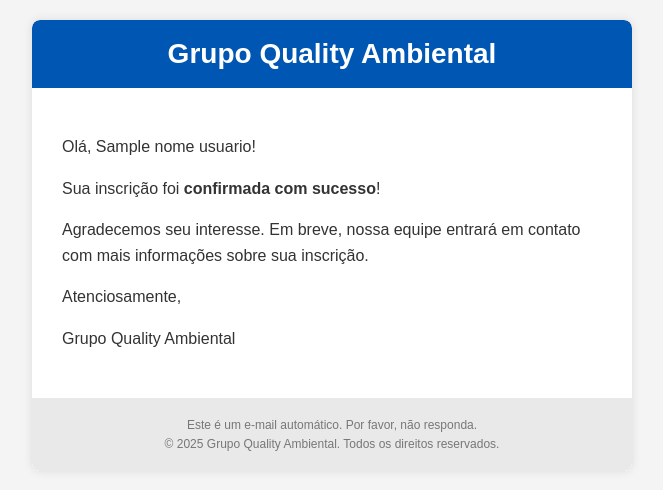
After one commit to WaldembergDev/portal-cadastros, a Django app: template templates/emails/inscricao.html in a window 1280 px wide. The commit adds this page. Shown: the top 490 px of the page, without its empty margins (308-971 px from the left). Run offline with Django 5.2, Linux system fonts and the light colour scheme; the template is opened without the code that fills it: most values are stand-ins (such as "Sample title", 1, 10 or a date in 2020).

Commit message:
feat: alterado a função de enviar e-mail, criado o base_email.html e inscriacao.html

```diff
--- /dev/null
+++ b/templates/emails/base_email.html
@@ -0,0 +1,98 @@
+<!DOCTYPE html>
+<html lang="pt-br">
+<head>
+    <meta charset="UTF-8">
+    <meta name="viewport" content="width=device-width, initial-scale=1.0">
+    <title>{% block title %}Grupo Quality Ambiental{% endblock %}</title>
+    <style>
+        body {
+            margin: 0;
+            padding: 0;
+            font-family: Arial, sans-serif;
+            background-color: #f4f4f4; /* Cor de fundo suave */
+            -webkit-text-size-adjust: 100%; /* Para compatibilidade móvel */
+            -ms-text-size-adjust: 100%;
+        }
+        .email-container {
+            max-width: 600px;
+            margin: 20px auto;
+            background-color: #ffffff;
+            border-radius: 8px;
+            box-shadow: 0 0 10px rgba(0, 0, 0, 0.1);
+            overflow: hidden; /* Garante que bordas arredondadas funcionem */
+        }
+        .header {
+            padding: 20px 0;
+            text-align: center;
+            background-color: #0056b3; /* Cor principal da sua marca */
+            border-top-left-radius: 8px;
+            border-top-right-radius: 8px;
+        }
+        .header h1 { /* Estilo específico para o H1 no cabeçalho */
+            color: #ffffff; /* Cor do texto do título */
+            margin: 0;
+            font-size: 28px; /* Tamanho da fonte */
+            line-height: 1; /* Altura da linha */
+        }
+        .content {
+            padding: 30px;
+            text-align: left;
+            color: #333333;
+            line-height: 1.6;
+        }
+        .footer {
+            padding: 20px;
+            text-align: center;
+            font-size: 12px;
+            color: #777777;
+            background-color: #e9e9e9; /* Cor de fundo do rodapé */
+            border-bottom-left-radius: 8px;
+            border-bottom-right-radius: 8px;
+        }
+        h1, h2, h3, h4, h5, h6 {
+            color: #0056b3; /* Cor dos títulos */
+            margin-top: 0;
+        }
+        a {
+            color: #0056b3; /* Cor dos links */
+            text-decoration: none;
+        }
+        /* Media Queries para responsividade básica em e-mails */
+        @media only screen and (max-width: 620px) {
+            .email-container {
+                width: 100% !important;
+                margin: 0 !important;
+                border-radius: 0 !important;
+                box-shadow: none !important;
+            }
+            .content, .header, .footer {
+                padding: 20px !important;
+            }
+            .header h1 {
+                font-size: 24px !important; /* Ajuste para telas menores */
+            }
+        }
+    </style>
+</head>
+<body style="margin: 0; padding: 0; font-family: Arial, sans-serif; background-color: #f4f4f4;">
+    <div class="email-container">
+        <div class="header">
+            {% block email_header %}
+                <h1 style="color: #ffffff; margin: 0; font-size: 28px;">Grupo Quality Ambiental</h1>
+            {% endblock %}
+        </div>
+
+        <div class="content">
+            {% block email_content %}
+                {% endblock %}
+        </div>
+
+        <div class="footer">
+            {% block email_footer %}
+                <p style="margin: 0;">Este é um e-mail automático. Por favor, não responda.</p>
+                <p style="margin: 5px 0 0;">&copy; 2025 Grupo Quality Ambiental. Todos os direitos reservados.</p>
+            {% endblock %}
+        </div>
+    </div>
+</body>
+</html>
--- /dev/null
+++ b/templates/emails/inscricao.html
@@ -0,0 +1,9 @@
+{% extends 'emails/base_email.html' %}
+{% block title %}Confirmação de Inscrição - Grupo Quality Ambiental{% endblock %}
+{% block email_content %}
+<p>Olá, {{ nome_usuario }}!</p>
+<p>Sua inscrição foi <strong>confirmada com sucesso</strong>!</p>
+<p>Agradecemos seu interesse. Em breve, nossa equipe entrará em contato com mais informações sobre sua inscrição.</p>
+<p>Atenciosamente,</p>
+<p>Grupo Quality Ambiental</p>
+{% endblock %}
```
Also changed, not shown: registros/templates/visualizar_cadastro.html (+7 -7 lines), utils/enviar_email.py (+46 -10 lines).
